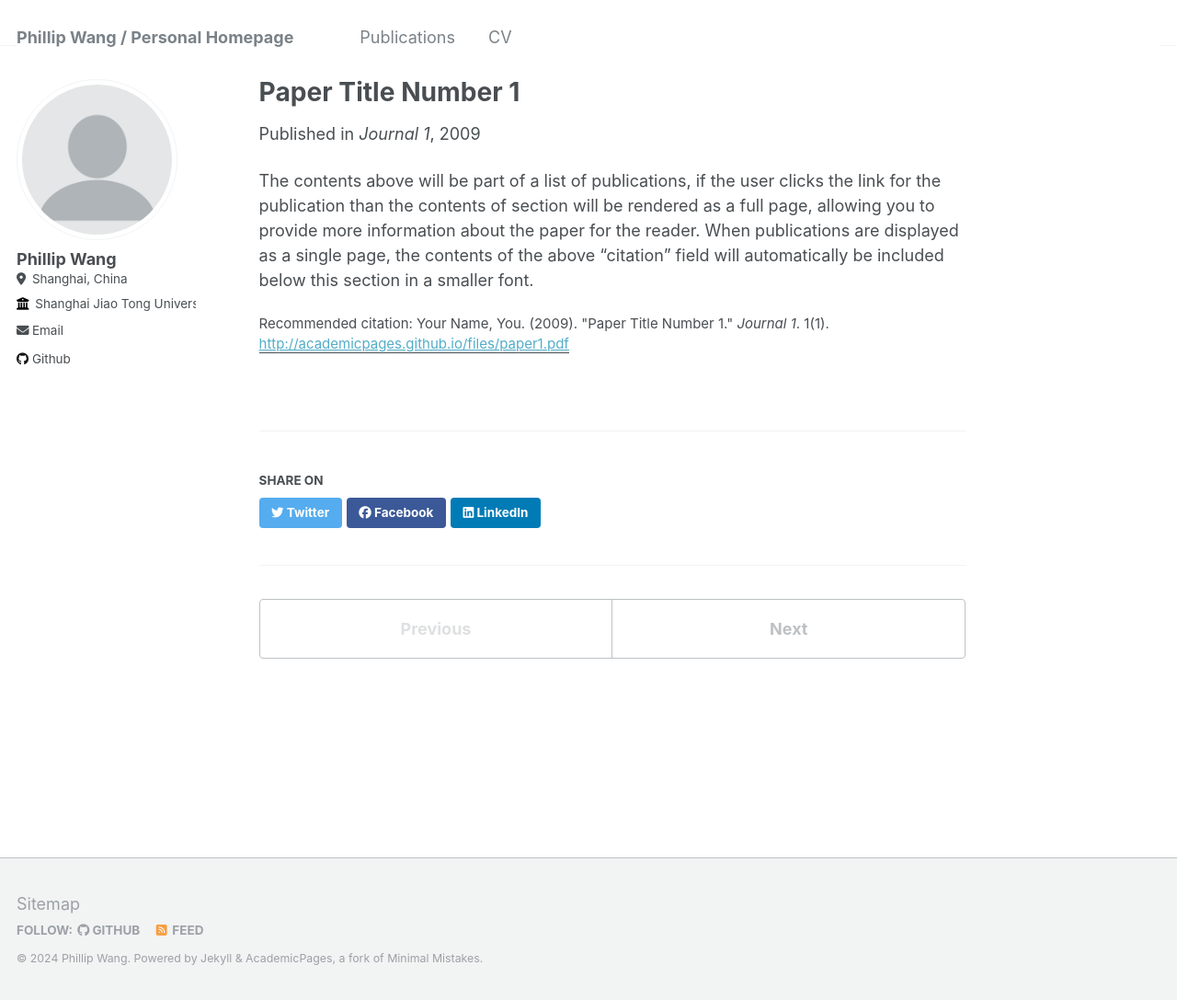
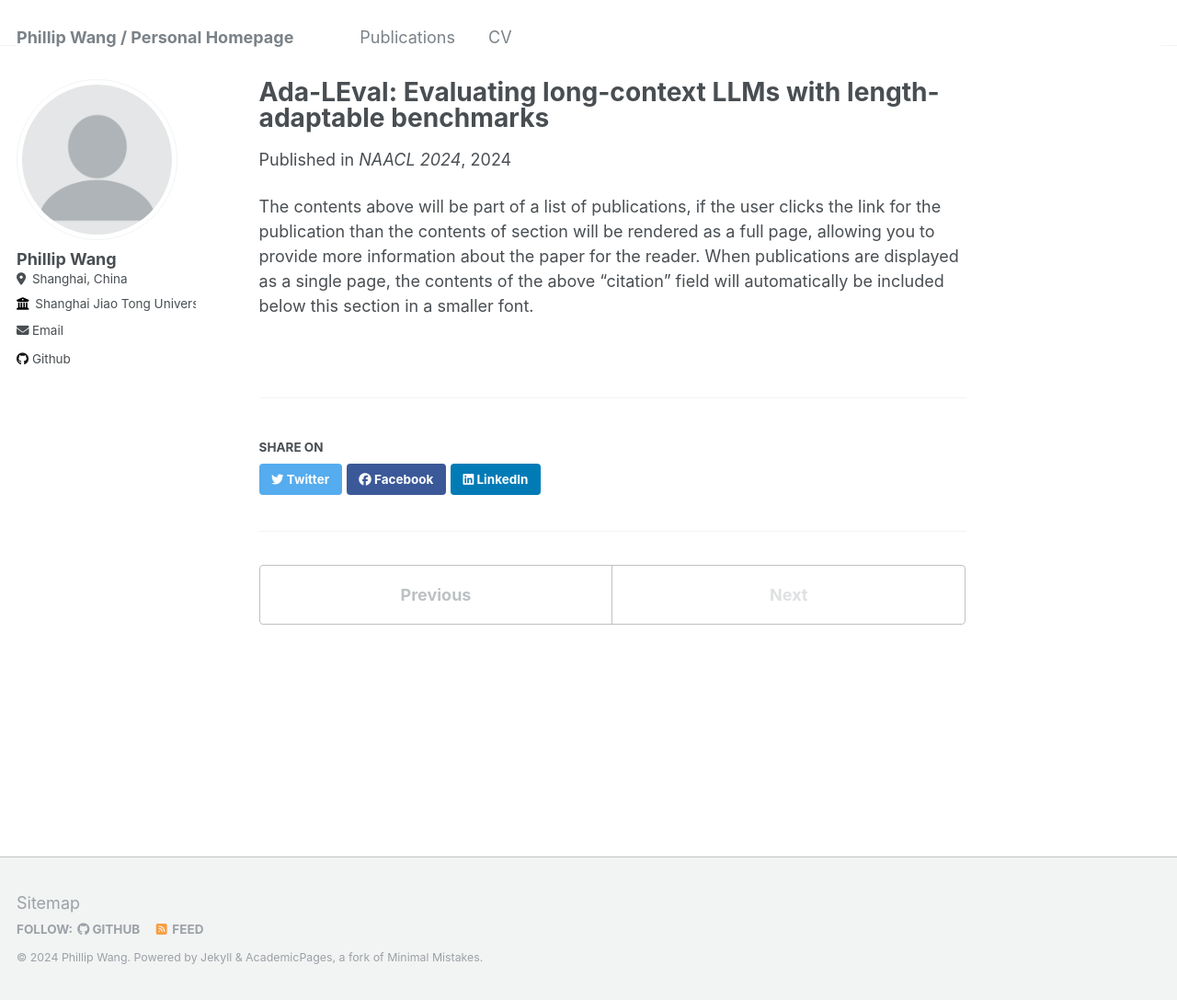
Before and after one commit to philipwangOvO/philipwangOvO.github.io, a Jekyll site: the page built from _publications/2009-10-01-paper-title-number-1.md, in a window 1280 px wide and 1087 px high. Shown: the whole window at 92% size. Built offline with Jekyll 4.4.1, drawn with Linux system fonts in a browser that asks for light colours.

Commit message:
Update 2009-10-01-paper-title-number-1.md

```diff
--- a/_publications/2009-10-01-paper-title-number-1.md
+++ b/_publications/2009-10-01-paper-title-number-1.md
@@ -1,12 +1,9 @@
 ---
-title: "Paper Title Number 1"
+title: "Ada-LEval: Evaluating long-context LLMs with length-adaptable benchmarks"
 collection: publications
-permalink: /publication/2009-10-01-paper-title-number-1
-excerpt: 'This paper is about the number 1. The number 2 is left for future work.'
-date: 2009-10-01
-venue: 'Journal 1'
-paperurl: 'http://academicpages.github.io/files/paper1.pdf'
-citation: 'Your Name, You. (2009). &quot;Paper Title Number 1.&quot; <i>Journal 1</i>. 1(1).'
+date: 2024-04-10
+venue: 'NAACL 2024'
+paperurl: TBD
 ---
 
 The contents above will be part of a list of publications, if the user clicks the link for the publication than the contents of section will be rendered as a full page, allowing you to provide more information about the paper for the reader. When publications are displayed as a single page, the contents of the above "citation" field will automatically be included below this section in a smaller font.
```
